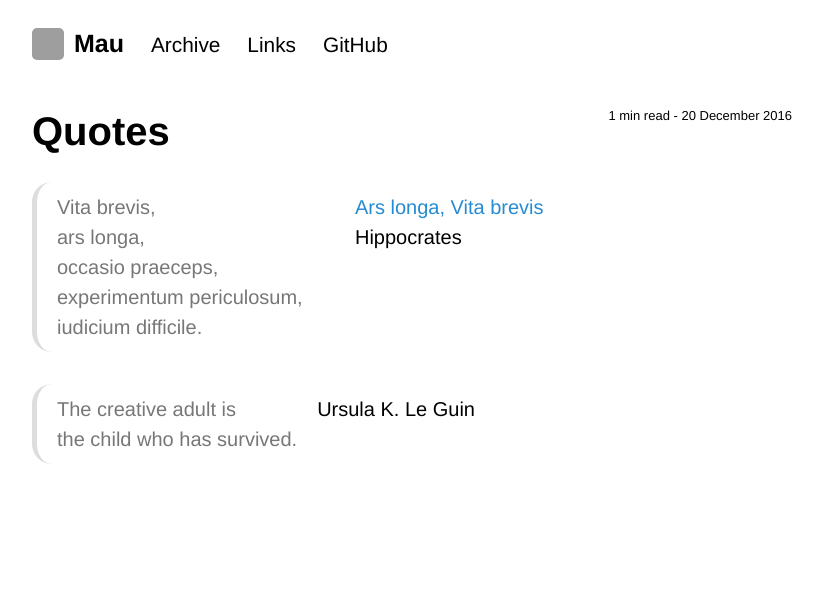
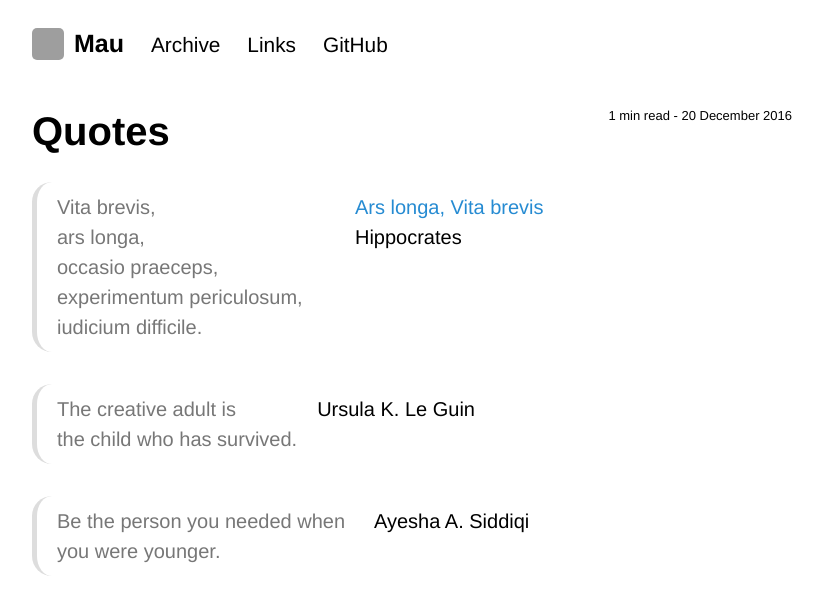
Before and after one commit to Maumagnaguagno/maumagnaguagno.github.io, a Jekyll site: the page built from quotes.md, in a window 1280 px wide. Shown: the top 615 px of the page, without its empty margins (228-1051 px from the left). Built offline with Jekyll 4.4.1, drawn with Linux system fonts in a browser that asks for light colours; our own code applies the rules of GitHub Pages for plain Markdown files; grey boxes are pictures that could not be loaded.

Commit message:
Add new quote

```diff
--- a/quotes.md
+++ b/quotes.md
@@ -32,3 +32,13 @@ Hippocrates
 Ursula K. Le Guin
 
 </div></div>
+
+<div class="split"><div style="width:45%" markdown="1">
+
+> Be the person you needed when you were younger.
+
+</div><div markdown="1">
+
+Ayesha A. Siddiqi
+
+</div></div>
```
